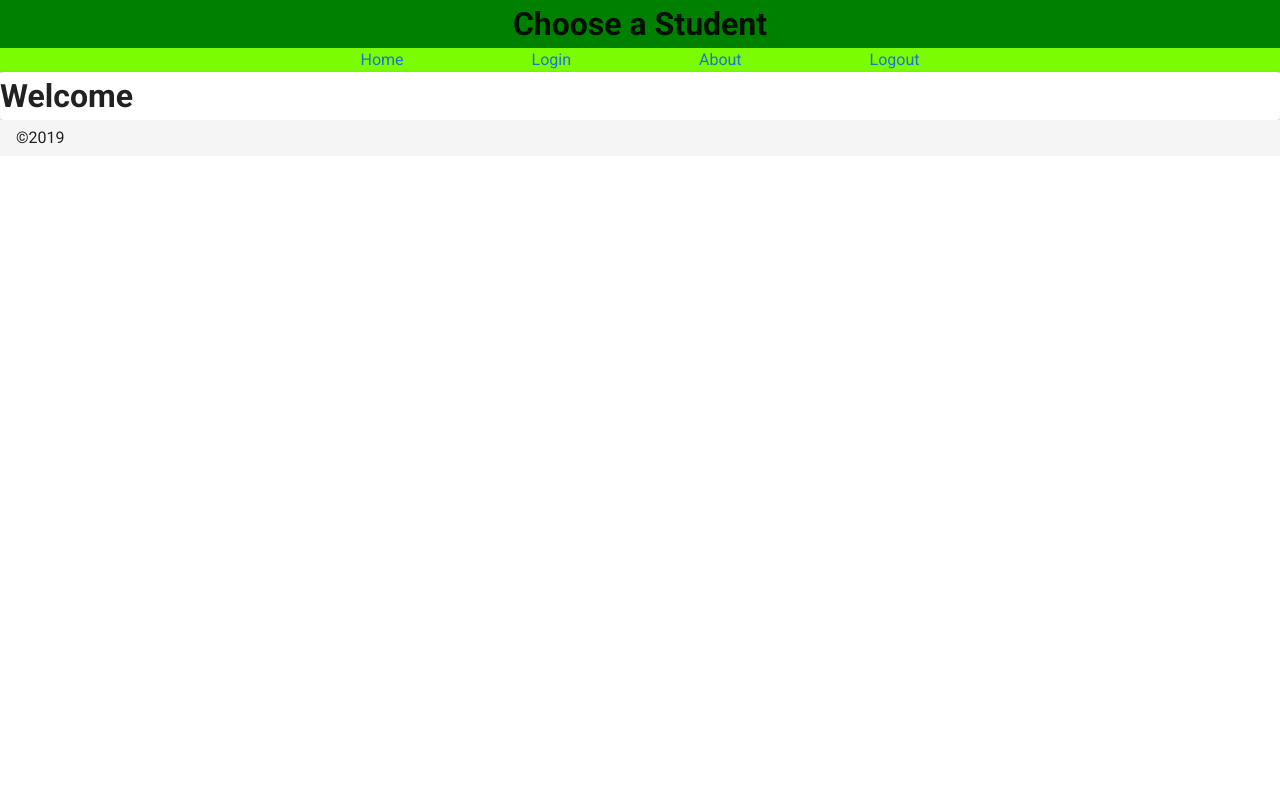
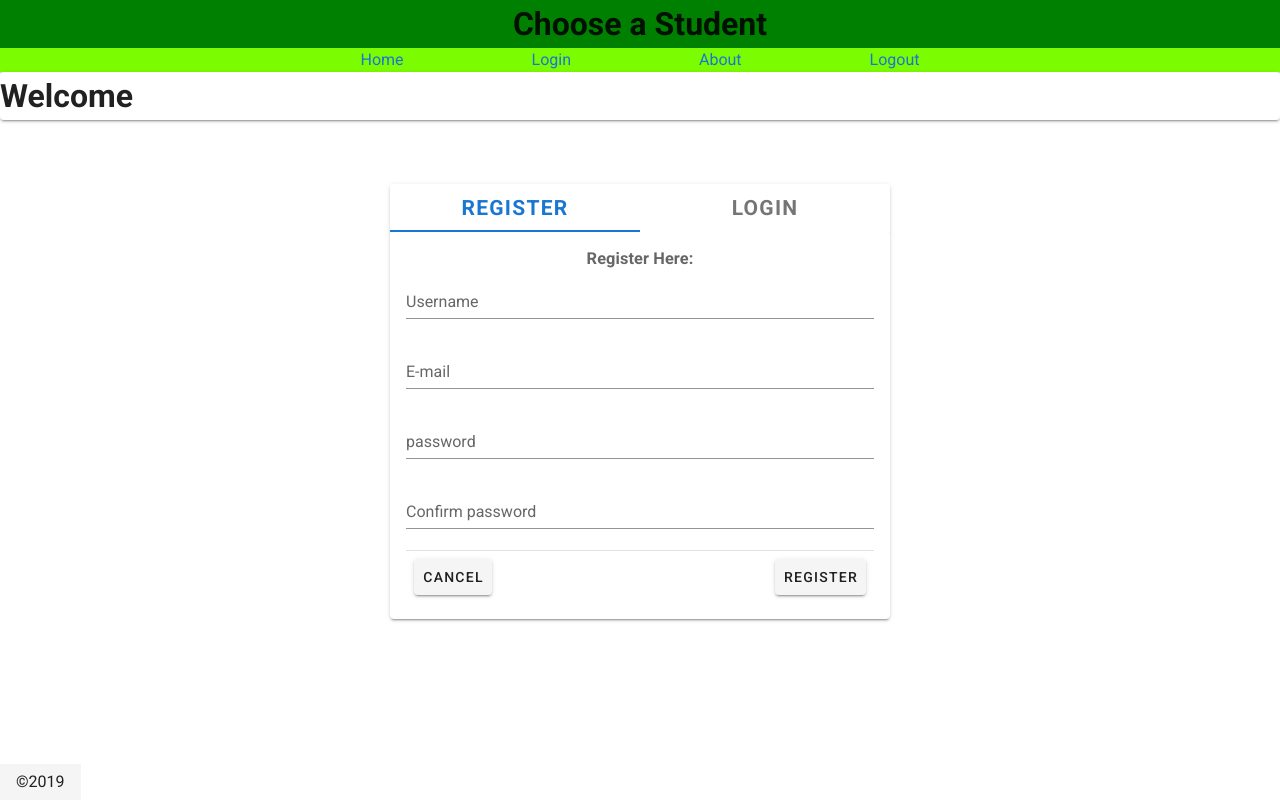
Before and after one commit to Holgermueller/choose-a-cause, a Vue app: page / in a window 1280 px wide. Built offline with nearby package versions, Linux system fonts and the light colour scheme.

Commit message:
tabs registration login forms scaffolded

```diff
--- /dev/null
+++ b/src/components/LoginRegistration/LoginForm.vue
@@ -0,0 +1,27 @@
+<template>
+    <div id="login">
+        <v-form ref="form">
+            <v-text-field v-model="usernameOrEmail" label="Username or Email"></v-text-field>
+            <v-text-field v-model="password" label="Password"></v-text-field>
+        </v-form>
+        <v-divider></v-divider>
+        <v-card-actions>
+            <v-btn>Cancel</v-btn>
+            <v-spacer></v-spacer>
+            <v-btn>Submit</v-btn>
+        </v-card-actions>
+    </div>
+</template>
+
+<script>
+import db from "../firebase/firebaseInit";
+
+export default {
+    data(){
+        return{
+            usernameOrEmail: null,
+            password: null
+        }
+    }
+}
+</script>
--- /dev/null
+++ b/src/components/LoginRegistration/LoginRegistration.vue
@@ -0,0 +1,60 @@
+<template>
+  <div id="loginRegister">
+    <v-card class="login-register" width="500">
+      <v-tabs v-model="tab" fixed-tabs>
+        <v-tab v-for="(form, index) in forms" :key="index">
+          <h2>{{form.formName}}</h2>
+        </v-tab>
+      </v-tabs>
+
+      <v-tabs-items v-model="tab">
+        <v-tab-item v-for="(form, index) in forms" :key="index">
+          <v-card>
+            <v-card-text>
+              <h3 class="form-message">{{form.formMessage}}</h3>
+              <div v-if="form.formName === 'Register'">
+                <RegistrationForm />
+              </div>
+              <div v-else>
+                <LoginForm />
+              </div>
+            </v-card-text>
+          </v-card>
+        </v-tab-item>
+      </v-tabs-items>
+    </v-card>
+  </div>
+</template>
+
+<script>
+import RegistrationForm from "./RegistrationForm";
+import LoginForm from "./LoginForm";
+
+export default {
+  components: {
+    RegistrationForm,
+    LoginForm
+  },
+  data() {
+    return {
+      tab: null,
+      forms: [
+        {
+          formName: "Register",
+          formMessage: "Register Here:"
+        },
+        { formName: "Login", formMessage: "Log in here:" }
+      ]
+    };
+  }
+};
+</script>
+
+<style scoped>
+.login-register {
+  margin: 5% auto;
+}
+.form-message {
+  text-align: center;
+}
+</style>
--- /dev/null
+++ b/src/components/LoginRegistration/RegistrationForm.vue
@@ -0,0 +1,37 @@
+<template>
+  <div id="register">
+    <v-form ref="form">
+      <v-text-field v-model="username" label="Username"></v-text-field>
+      <v-text-field v-model="email" label="E-mail"></v-text-field>
+      <v-text-field v-model="password" label="password"></v-text-field>
+      <v-text-field v-model="confirm_password" label="Confirm password"></v-text-field>
+    </v-form>
+    <v-divider></v-divider>
+    <v-card-actions>
+      <v-btn>Cancel</v-btn>
+      <v-spacer></v-spacer>
+      <v-btn>Register</v-btn>
+    </v-card-actions>
+  </div>
+</template>
+
+<script>
+import db from "../firebase/firebaseInit";
+
+export default {
+  data() {
+    return {
+      username: null,
+      email: null,
+      password: null,
+      confirm_password: null
+    };
+  },
+  methods: {
+    getRegistrationData() {}
+  }
+};
+</script>
+
+<style scoped>
+</style>
--- a/src/components/index.vue
+++ b/src/components/index.vue
@@ -3,22 +3,22 @@
     <v-card>
       <h1>Welcome</h1>
     </v-card>
+    <LoginRegisterForms />
   </div>
 </template>
 
 <script>
 import axios from "axios";
+import LoginRegisterForms from "../components/LoginRegistration/LoginRegistration";
 
 export default {
-  components: {},
+  components: {
+    LoginRegisterForms
+  },
   data() {
-    return {
-
-    };
+    return {};
   },
-  mounted() {
-
-  },
+  mounted() {},
 
   methods: {}
 };
--- a/src/components/layout/Footer.vue
+++ b/src/components/layout/Footer.vue
@@ -1,5 +1,12 @@
 <template>
-  <div>
+  <div id="footer">
     <v-footer>&copy;2019</v-footer>
   </div>
 </template>
+
+<style scoped>
+#footer {
+  position: fixed;
+  bottom: 0;
+}
+</style>
```
